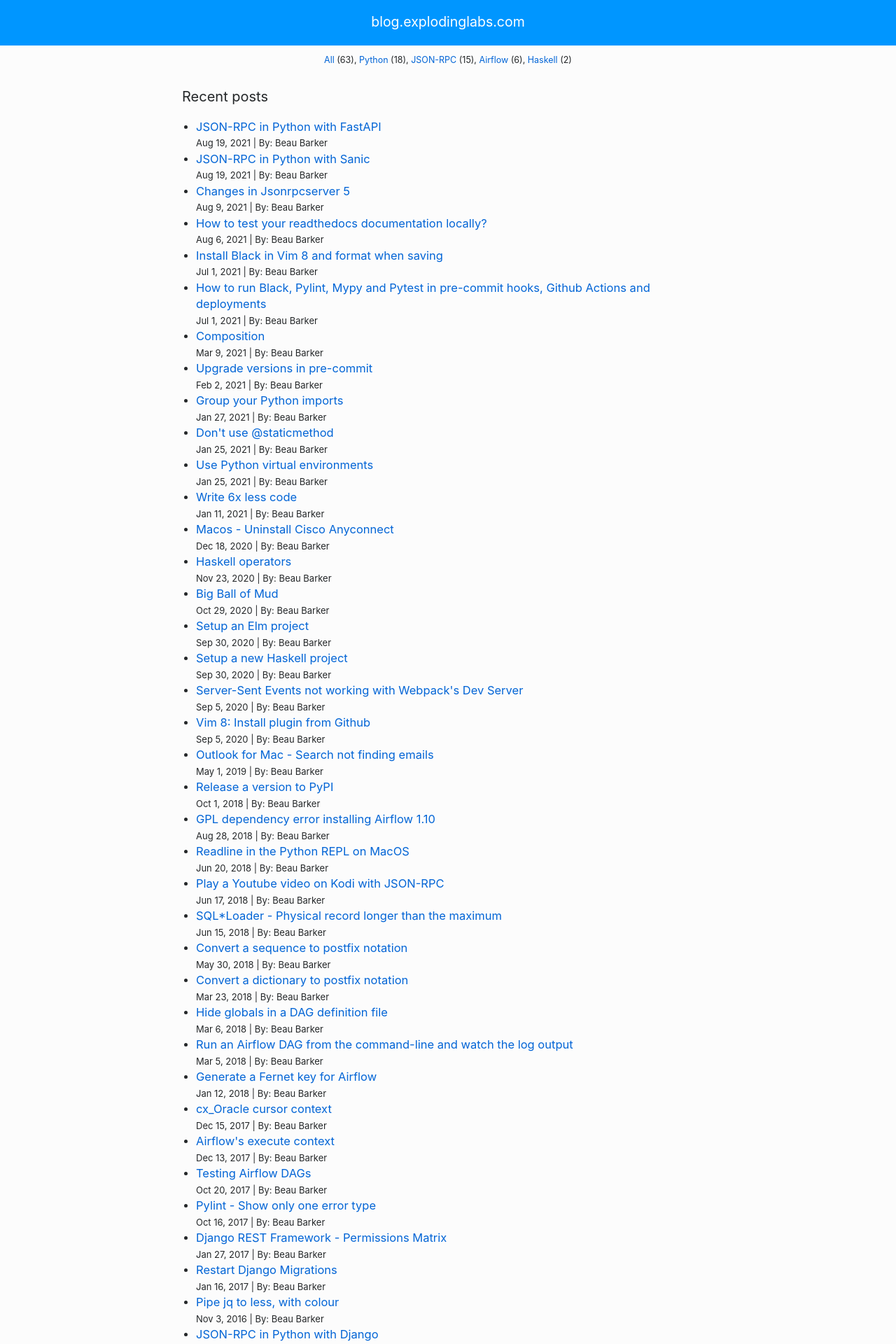
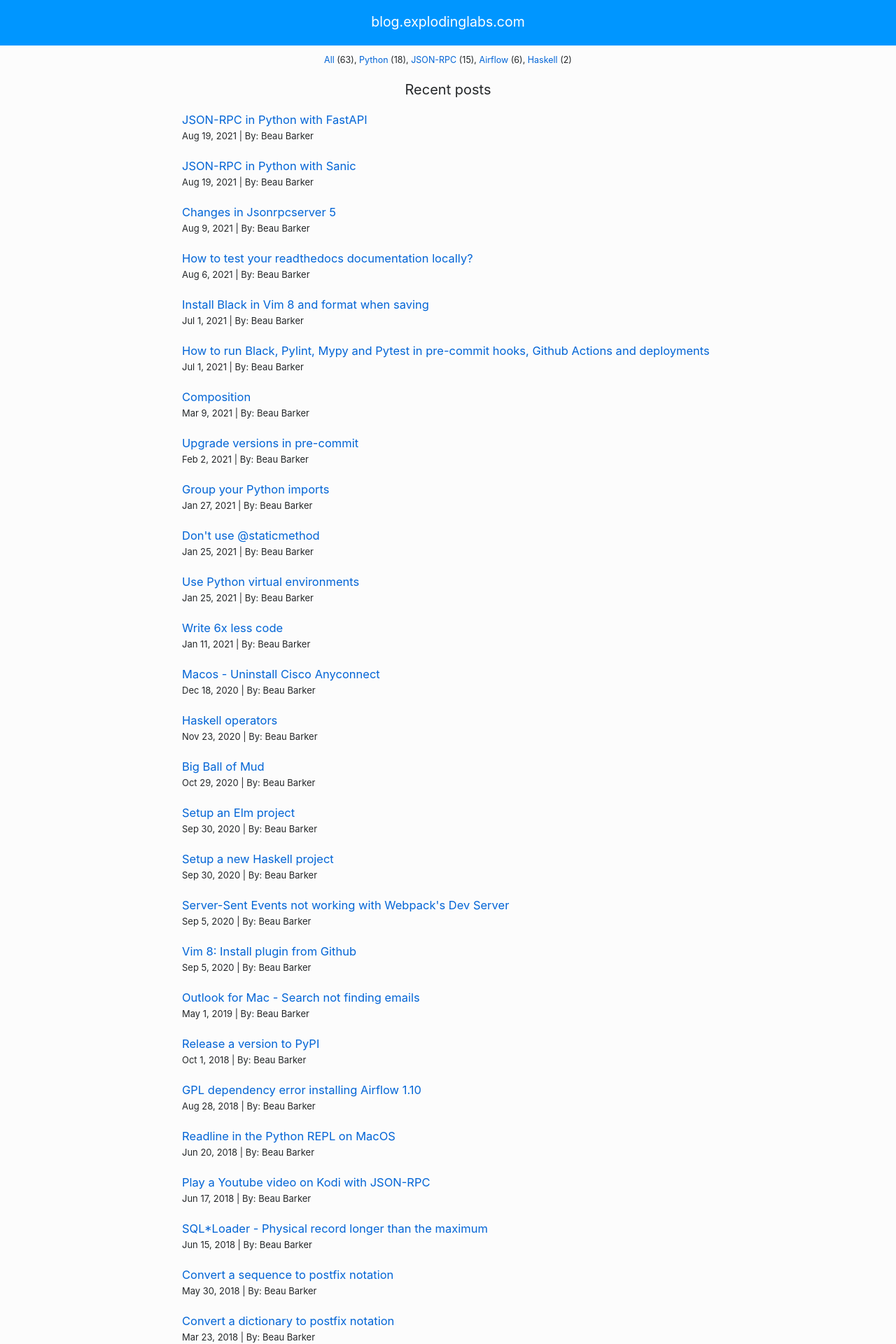
Before and after one commit to explodinglabs/explodinglabs.github.io, a Jekyll site: the page built from index.html, in a window 1280 px wide. Shown: the top 1920 px of the page at 70% size. Built offline with Jekyll 4.4.1, drawn with Linux system fonts in a browser that asks for light colours; some web fonts are replaced.

Commit message:
Adjust design

```diff
--- a/css/main.scss
+++ b/css/main.scss
@@ -69,7 +69,7 @@ nav {
 .post-list {
     h2 {
         margin-top: $space;
-        margin-bottom: $space * 2;
+        margin-bottom: $space;
         text-align: center;
     }
 
--- a/index.html
+++ b/index.html
@@ -4,9 +4,9 @@ title: Composed -- A blog about programming.
 ---
 {% include categories.html %}
 
-<div class="wrapper">
+<div class="wrapper post-list">
     <h2>Recent posts</h2>
-    <ul class="post-list">
+    <ul>
         {% assign all_posts_date = site.posts | sort: 'date' | reverse %}
         {% for post in all_posts_date %}
             {% if post.sitemap != false %}
```
